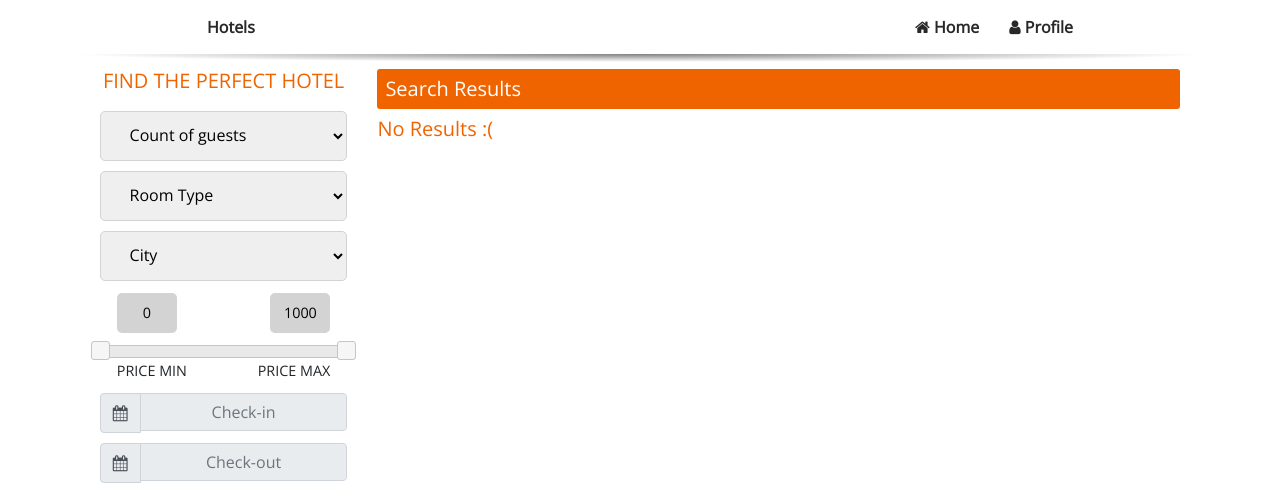
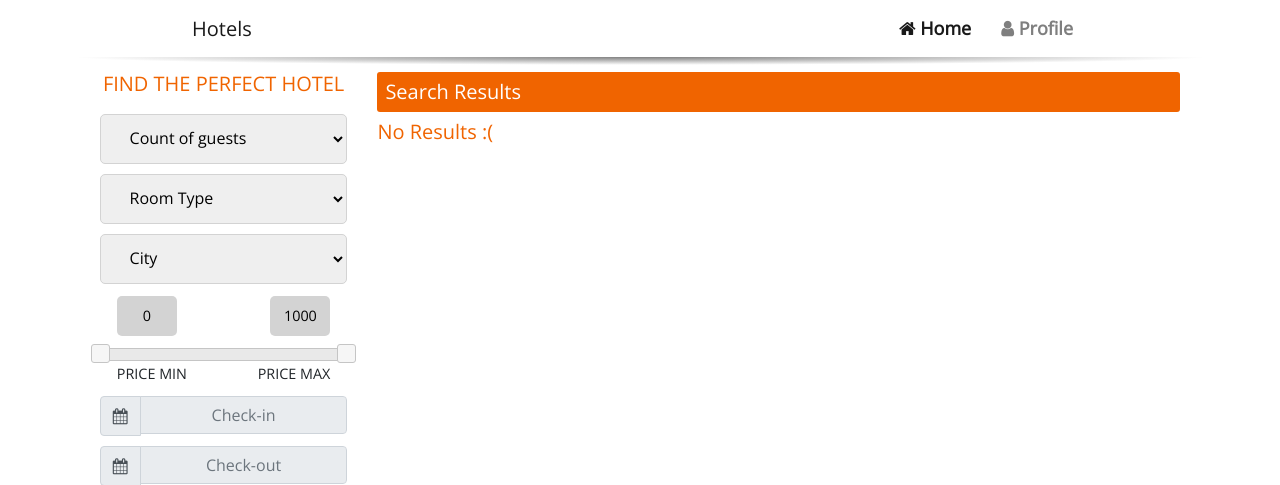
Before and after one commit to AlexMoud/hotel-booking-app, a PHP site: page /list.php in a window 1280 px wide. Shown: the top 485 px of the page. Run offline with PHP 8.4, Linux system fonts and the light colour scheme; data that the repository does not hold is empty; some libraries are stand-ins or nearby versions.

Commit message:
Fixed navbar

```diff
--- a/css/list.css
+++ b/css/list.css
@@ -10,9 +10,6 @@
     }
 }
 
-#profileActive {
-    color: rgb(240, 100, 0);
-}
 
 #mainBody {
     background: radial-gradient(at 50% 0, gray, transparent 70%);
@@ -123,3 +120,7 @@ input#min[readonly] , input#max[readonly]{
     box-shadow: 0 2px 8px 0 rgba(0, 0, 0, 0.2), 0 2px 5px 0 rgba(0, 0, 0, 0.19);
     margin-bottom: 10px;
 }
+
+.resultItem:hover {
+    box-shadow: -1px -2px 8px 0 rgba(0, 0, 0, 0.2), 1px 5px 8px 0 rgba(0, 0, 0, 0.19);
+}
--- a/css/main.css
+++ b/css/main.css
@@ -7,65 +7,35 @@ html, body {
     font-family: 'Open Sans', sans-serif;
 }
 
-nav {
+.navbar {
     background-color: white;
+    font-size: 18px;
+    padding: 0;
 }
 
 ul {
-    list-style-type: none;
-    margin: 0;
-    padding: 0;
-    overflow: hidden;
+    margin-right: 15vw;
 }
 
-#firstMenuItem {
-    float: left;
-    padding-left: 15%;
+.navbar-brand {
+    margin-left: 15vw;
+    color: black;
 }
 
-#secondMenuItem {
-    float: right;
-}
-
-#profileItem {
-    float: right;
-    padding-right: 15%;
-}
-
-@media only screen and (max-width: 768px) {
-    #firstMenuItem {
-        float: left;
-        padding-left: 0;
-    }
-    #secondMenuItem {
-        float: right;
-    }
-    #profileItem {
-        float: right;
-        padding-right: 0;
-    }
+.navbar-toggler {
+    margin: 8px;
 }
 
 header li a {
-    color: rgb(40, 40, 40);
+    color: black;
     font-weight: bold;
     text-decoration: none;
     display: block;
-    padding: 15px;
-}
-
-header li p {
-    color: rgb(40, 40, 40);
-    font-weight: bold;
-    text-decoration: none;
-    display: block;
-    padding: 15px;
-    margin-bottom: 0;
+    padding: 15px !important;
 }
 
 header li a:hover {
     background-color: rgb(235, 235, 235);
-    text-decoration: none;
     color: black;
 }
 
--- a/header.html
+++ b/header.html
@@ -1,17 +1,23 @@
 <header>
-  <nav>
-    <ul>
-      <li id="firstMenuItem">
-        <p>Hotels</p>
-      </li>
-      <li id="profileItem">
-        <a href="profile.php">
-          <i class="fa fa-user"></i> Profile</a>
-      </li>
-      <li id="secondMenuItem">
-        <a href="index.php">
-          <i class="fa fa-home"></i> Home</a>
-      </li>
-    </ul>
-  </nav>
+    <nav class="navbar navbar-expand-lg navbar-light bl-light">
+        <span class="navbar-brand mb-0 h1">Hotels</span>
+        <button class="navbar-toggler" type="button" data-toggle="collapse" data-target="#navbarSupportedContent" aria-controls="navbarSupportedContent"
+            aria-expanded="false" aria-label="Toggle navigation">
+            <span class="navbar-toggler-icon"></span>
+        </button>
+        <div class="collapse navbar-collapse" id="navbarSupportedContent">
+            <ul class="navbar-nav ml-auto mt-md-0">
+                <li class="nav-item active">
+                    <a class="nav-link" href="index.php">
+                        <i class="fa fa-home"></i> Home
+                        <span class="sr-only">(current)</span>
+                    </a>
+                </li>
+                <li class="nav-item">
+                    <a class="nav-link" href="profile.php">
+                        <i class="fa fa-user"></i> Profile</a>
+                </li>
+            </ul>
+        </div>
+    </nav>
 </header>
--- a/php/addReview.php
+++ b/php/addReview.php
@@ -35,9 +35,9 @@
                             <?php } ?>
                             </h5>
                             <p style="font-size:0.8em">Add time: <?php echo $row["date_created"];?></p>
+                            <p><?php echo htmlentities($row["text"]);?></p>
                         </div>
                     </div>
-                    <p><?php echo htmlentities($row["text"]);?></p>
                 <?php
                 }
             }
--- a/room.php
+++ b/room.php
@@ -203,9 +203,9 @@
                                                     <?php } ?>
                                                     </h5>
                                                     <p style="font-size:0.8em">Add time: <?php echo $row["date_created"];?></p>
+                                                    <p><?php echo htmlentities($row["text"]);?></p>
                                                 </div>
                                             </div>
-                                            <p><?php echo htmlentities($row["text"]);?></p>
                                             <?php
                                         }
                                     }
```
